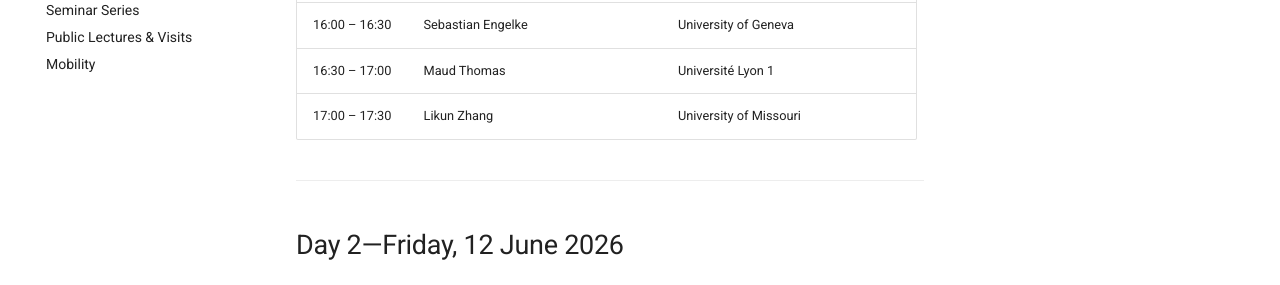
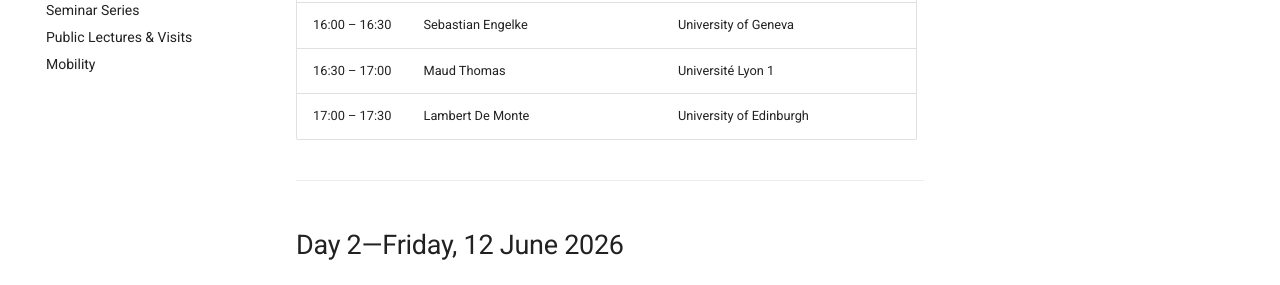
Before and after one commit to gamex-network/gamex-network.github.io, an MkDocs documentation site: the page built from docs/workshop.md, in a window 1280 px wide and 900 px high, scrolled down 1686 px. Shown: the part 152-437 px from the top of the window. Built offline with MkDocs 1.6.1 and Material for MkDocs 9.7.7, drawn with Linux system fonts in a browser that asks for light colours.

Commit message:
Update workshop.md

```diff
--- a/docs/workshop.md
+++ b/docs/workshop.md
@@ -46,7 +46,7 @@ The preliminary programme is reported below. Talk titles and further details wil
 | 15:30 – 16:00 | **Coffee break** |  |
 | 16:00 – 16:30 | Sebastian Engelke | University of Geneva |
 | 16:30 – 17:00 | Maud Thomas | Université Lyon 1 |
-| 17:00 – 17:30 | Likun Zhang | University of Missouri |
+| 17:00 – 17:30 | Lambert De Monte | University of Edinburgh |
 
 ---
 
```
